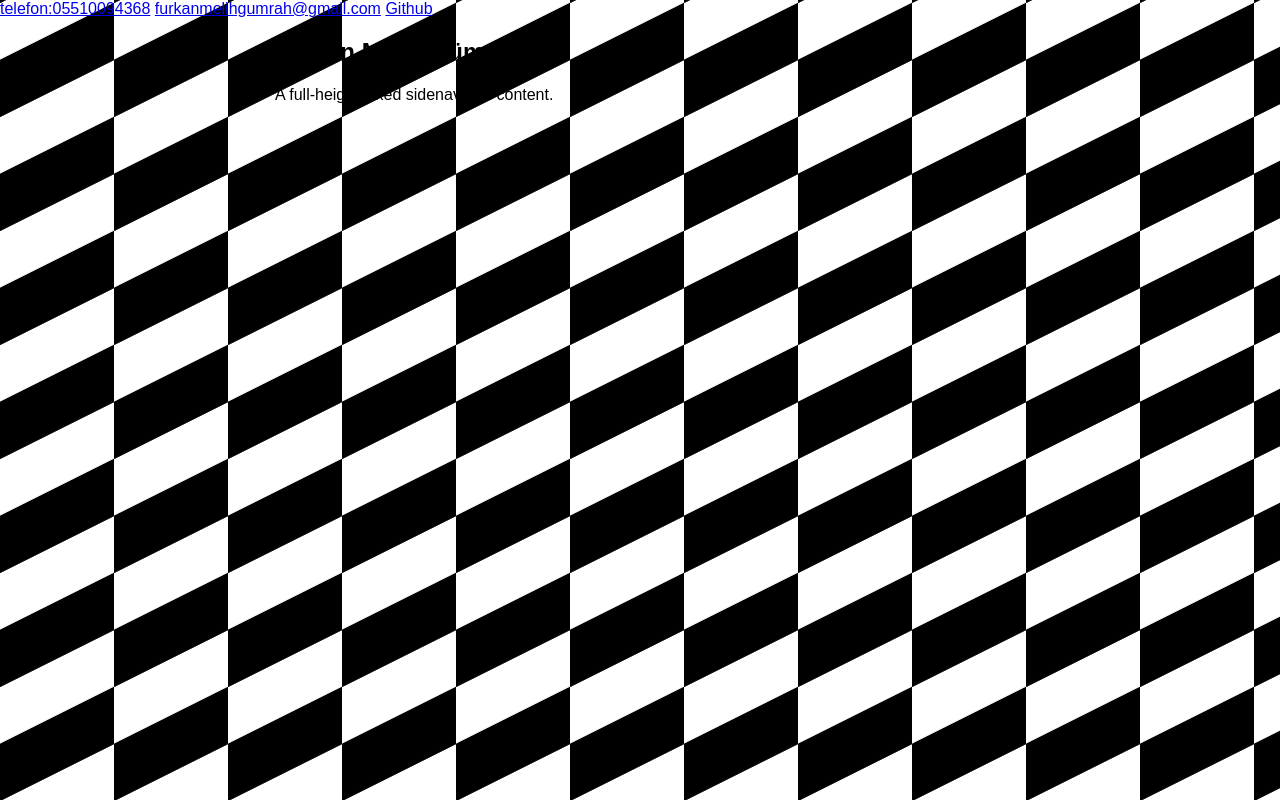
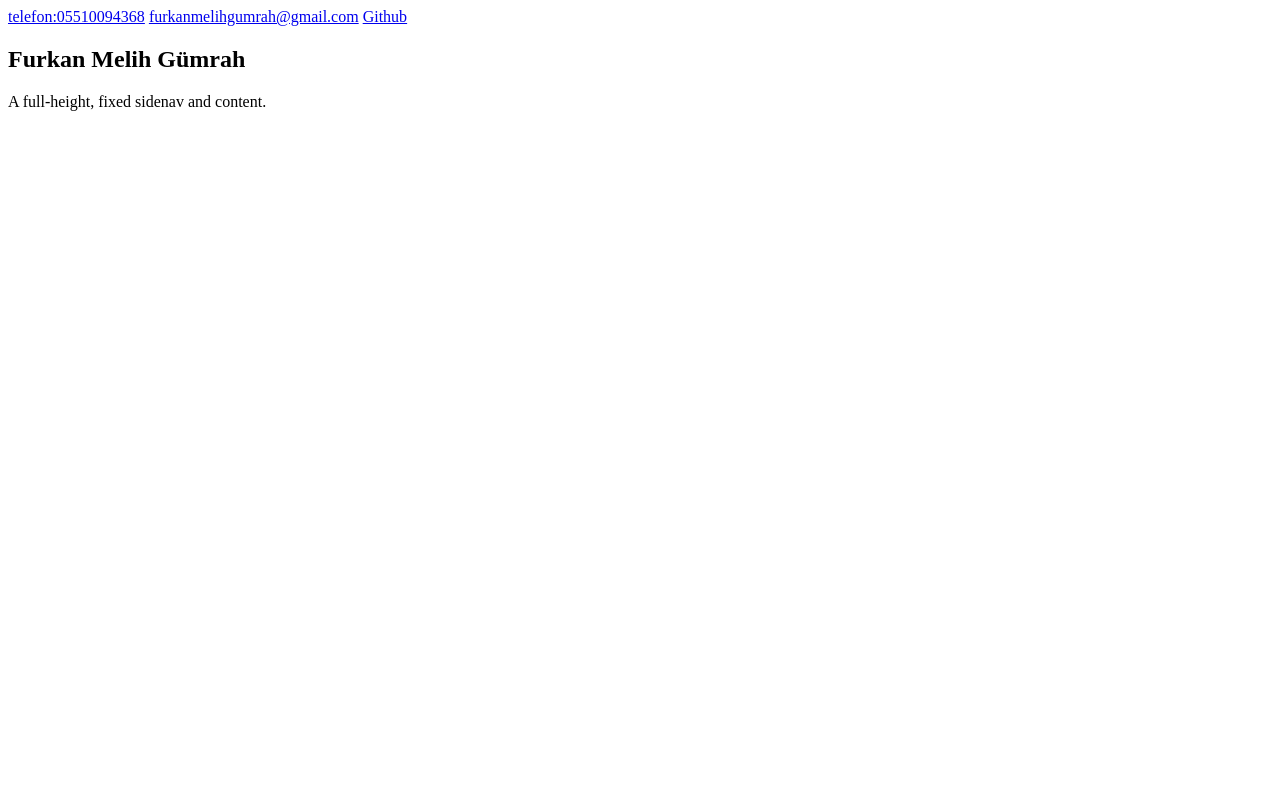
Before and after one commit to furkanmelihgumrah/furkanmelihgumrah, a plain HTML site: page index.html in a window 1280 px wide. Drawn offline with Linux system fonts and the light colour scheme.

Commit message:
Update index.html

```diff
--- a/index.html
+++ b/index.html
@@ -3,33 +3,6 @@
 <head>
 <title>Cv Website</title>
 <meta charset="utf-8">
-<meta name="viewport" content="width=device-width, initial-scale=1">
-<style>
-* {
-  box-sizing: border-box;
-}
-
-body {
-  margin:0;
-  font-family: Arial, Helvetica, sans-serif;
-}
-
-
-/* Style the content */
-.content {
-  margin-left: 200px;
-  padding-left: 75px;
-}
- html {
-  --s: 114px; /* control the size*/
-  --c1: #ffffff;
-  --c2: #000000;
-
-  background:
-    linear-gradient(-26.56deg,var(--c1) 33%,var(--c2) 33.3% 66.6%,var(--c1) 67%)
-    0/var(--s) var(--s);
-}
-</style>
 </head>
 <body>
 <div class="sidenav">
```
